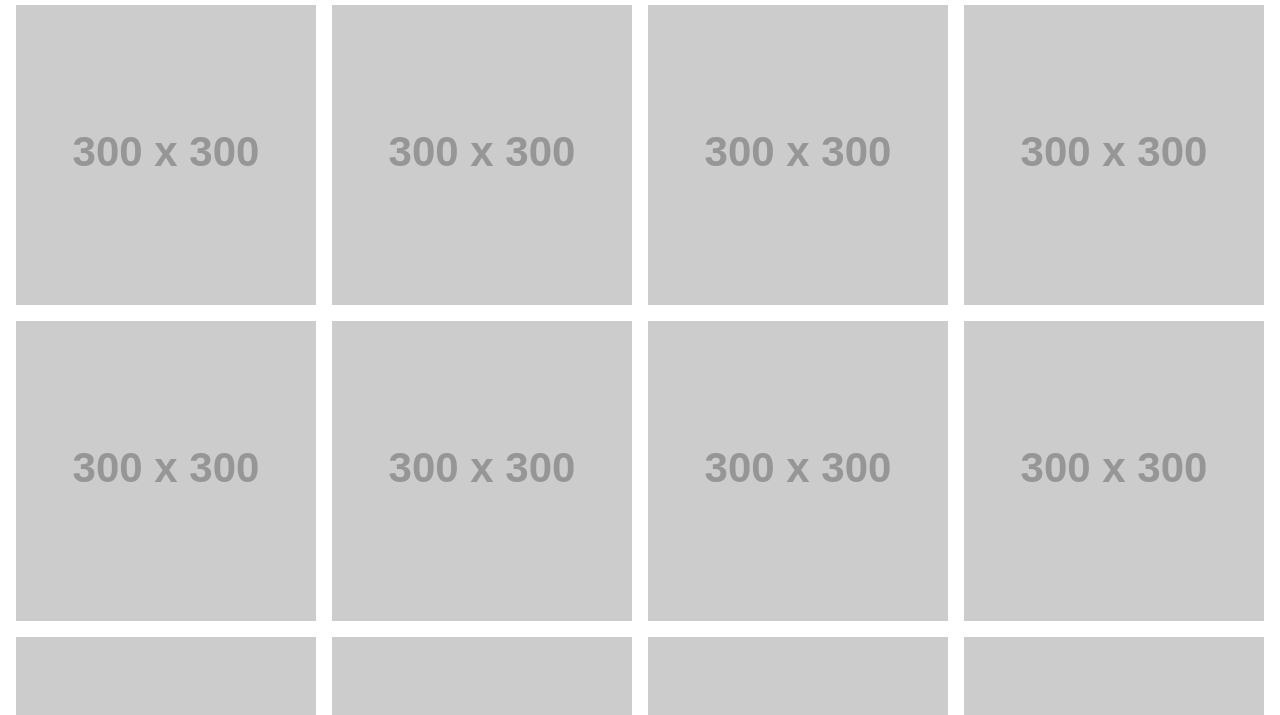
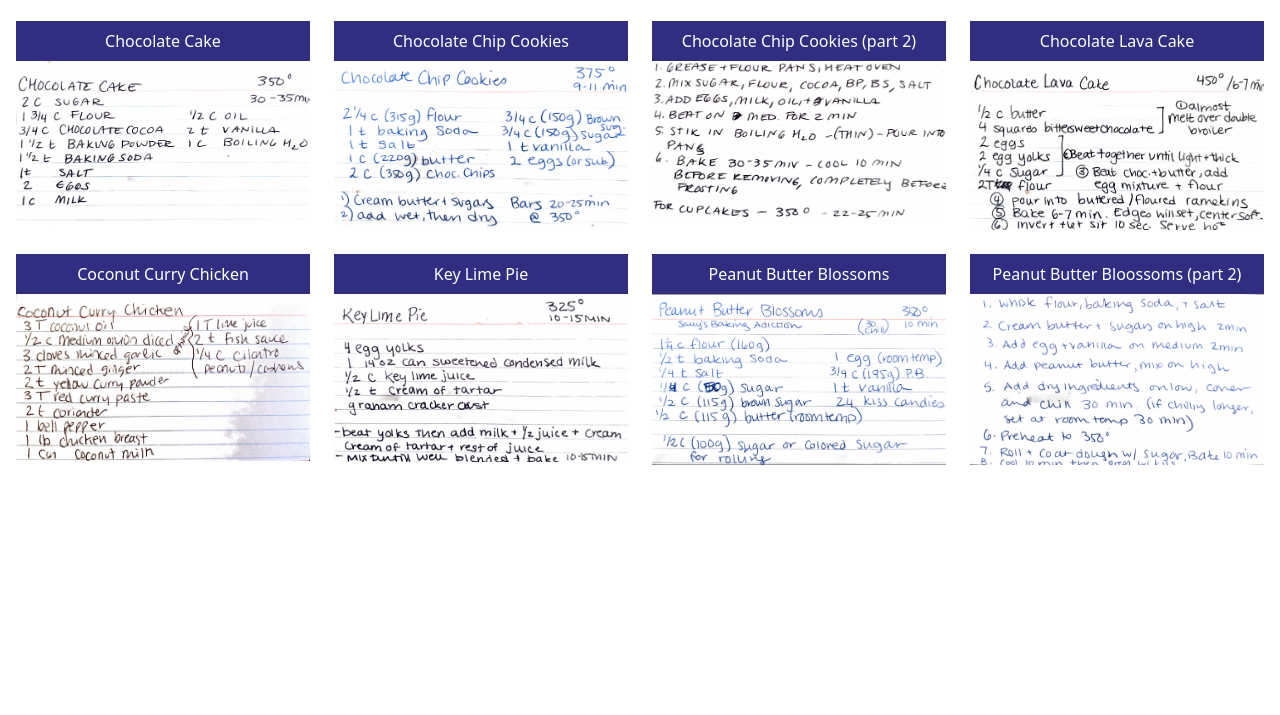
Before and after one commit to eisenivan/xiraenya.com, a plain HTML site: page public/index.html in a window 1280 px wide. Shown: the part 163-878 px from the top of the page. After the commit the page ends 800 px from the top, so only its background shows below. Drawn offline with nearby package versions, Linux system fonts and the light colour scheme; some packages are replaced by stand-ins of ours; placeholder pictures from the web are drawn by us.

Commit message:
might be done

```diff
--- a/public/index.html
+++ b/public/index.html
@@ -6,23 +6,42 @@
   </head>
   <body>
     <div class='md:container md:mx-auto p-4'>
-      <h1 class="text-3xl mb-3 text-indigo-800">Xira Cooks</h1>
+      <h1 class="font-serif text-4xl my-3 text-indigo-800">Xira Cooks</h1>
       <p class="text-xl">This is a two part present. It is both a collection of recipies we thought you'd love, and the domain name xiraenya.com that you can do anything you want with. Merry Christmas.</p>
       <p class="italic text-md ml-5 mb-6">--Katie, Mish, David, and Ivan!</p>
-      <div class="grid sm:grid-cols-2 md:grid-cols-3 lg:grid-cols-4 gap-4">
-        <a href="#"><img src="https://via.placeholder.com/300" /></a>
-        <a href="#"><img src="https://via.placeholder.com/300" /></a>
-        <a href="#"><img src="https://via.placeholder.com/300" /></a>
-        <a href="#"><img src="https://via.placeholder.com/300" /></a>
-        <a href="#"><img src="https://via.placeholder.com/300" /></a>
-        <a href="#"><img src="https://via.placeholder.com/300" /></a>
-        <a href="#"><img src="https://via.placeholder.com/300" /></a>
-        <a href="#"><img src="https://via.placeholder.com/300" /></a>
-        <a href="#"><img src="https://via.placeholder.com/300" /></a>
-        <a href="#"><img src="https://via.placeholder.com/300" /></a>
-        <a href="#"><img src="https://via.placeholder.com/300" /></a>
-        <a href="#"><img src="https://via.placeholder.com/300" /></a>
-        <a href="#"><img src="https://via.placeholder.com/300" /></a>
+      <div class="grid sm:grid-cols-2 md:grid-cols-3 lg:grid-cols-4 gap-4 md:gap-6">
+        <a href="/img/chocolate-cake.png">
+          <h2 class="block px-3 py-2 text-center bg-indigo-900 text-white">Chocolate Cake</h2>
+          <img src="/img/chocolate-cake.png" />
+        </a>
+        <a href="/img/chocolate-chip-cookies.png">
+          <h2 class="block px-3 py-2 text-center bg-indigo-900 text-white">Chocolate Chip Cookies</h2>
+          <img src="/img/chocolate-chip-cookies.png" />
+        </a>
+        <a href="/img/chocolate-chip-cookies-2.png">
+          <h2 class="block px-3 py-2 text-center bg-indigo-900 text-white">Chocolate Chip Cookies (part 2)</h2>
+          <img src="/img/chocolate-chip-cookies-2.png" />
+        </a>
+        <a href="/img/chocolate-lava-cake.png">
+          <h2 class="block px-3 py-2 text-center bg-indigo-900 text-white">Chocolate Lava Cake</h2>
+          <img src="/img/chocolate-lava-cake.png" />
+        </a>
+        <a href="/img/coconut-curry-chicken.png">
+          <h2 class="block px-3 py-2 text-center bg-indigo-900 text-white">Coconut Curry Chicken</h2>
+          <img src="/img/coconut-curry-chicken.png" />
+        </a>
+        <a href="/img/key-lime-pie.png">
+          <h2 class="block px-3 py-2 text-center bg-indigo-900 text-white">Key Lime Pie</h2>
+          <img src="/img/key-lime-pie.png" />
+        </a>
+        <a href="/img/peanut-butter-blossoms.png">
+          <h2 class="block px-3 py-2 text-center bg-indigo-900 text-white">Peanut Butter Blossoms</h2>
+          <img src="/img/peanut-butter-blossoms.png" />
+        </a>
+        <a href="/img/peanut-butter-blossoms-2.png">
+          <h2 class="block px-3 py-2 text-center bg-indigo-900 text-white">Peanut Butter Bloossoms (part 2)</h2>
+          <img src="/img/peanut-butter-blossoms-2.png" />
+        </a>
       </div>
     </div>
     <!-- The core Firebase JS SDK is always required and must be listed first -->
```
Also changed, not shown: firebase.json, public/img/chocolate-cake.png (added), public/img/chocolate-chip-cookies-2.png (added), public/img/chocolate-chip-cookies.png (added), public/img/chocolate-lava-cake.png (added), public/img/coconut-curry-chicken.png (added), public/img/key-lime-pie.png (added), public/img/peanut-butter-blossoms-2.png (added), public/img/peanut-butter-blossoms.png (added).
